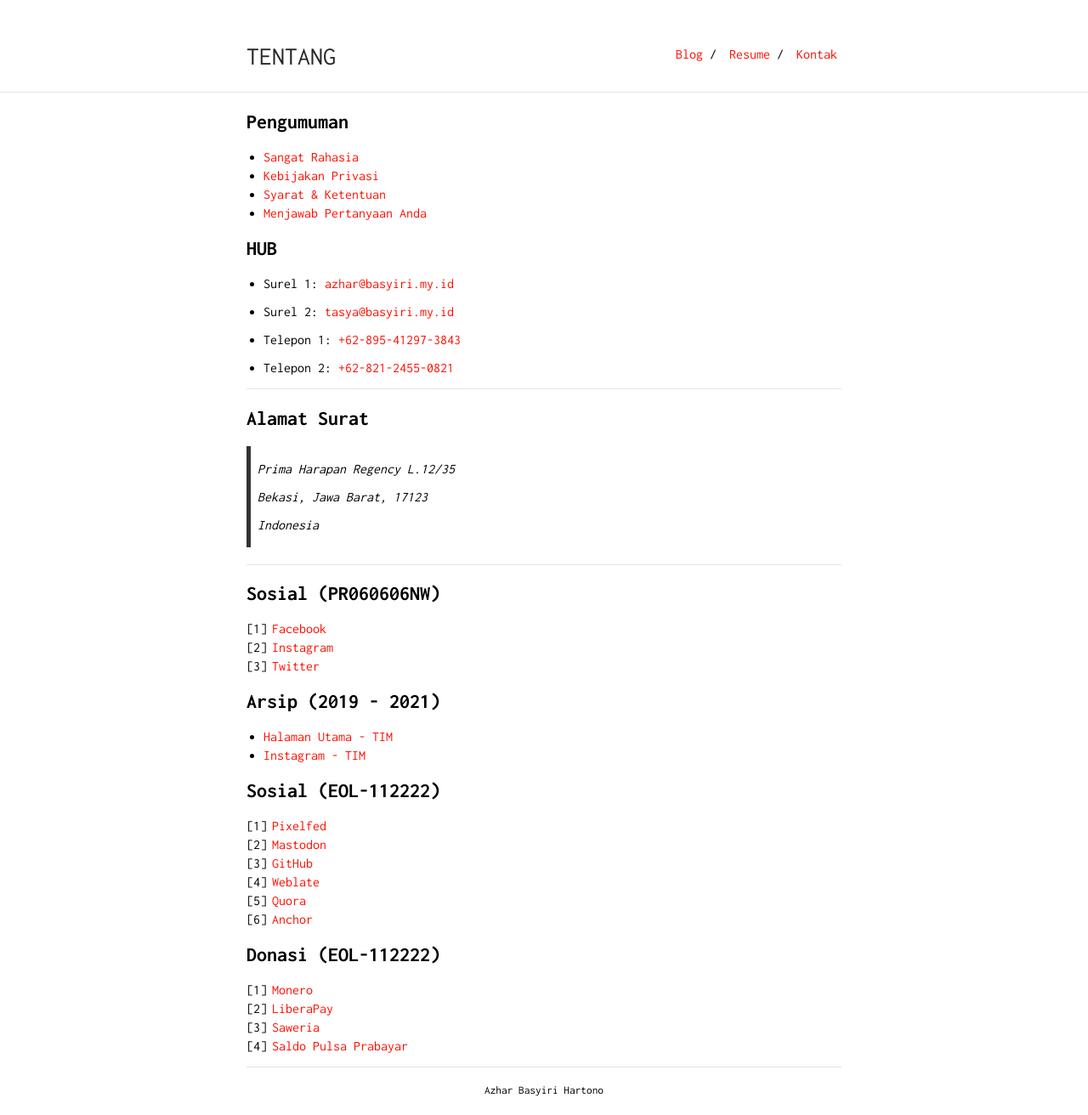
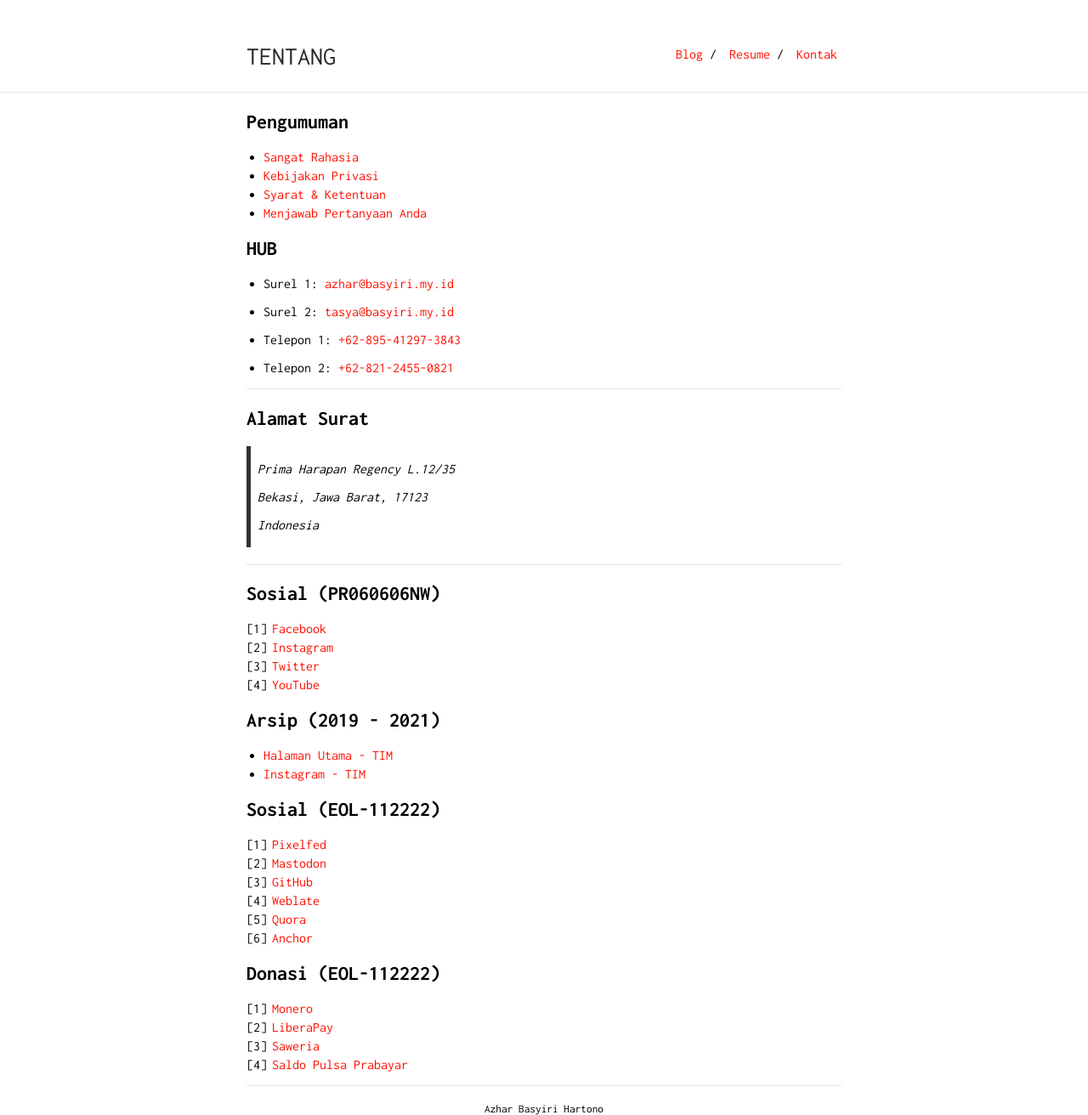
Before and after one commit to intrapegasus/id, a Jekyll site: the page built from kontak.md, in a window 1280 px wide. Shown: the whole page at 85% size. Built offline with Jekyll 4.4.1, drawn with Linux system fonts in a browser that asks for light colours; our own code applies the rules of GitHub Pages for plain Markdown files; before the commit the page ends 1290 px from its top, so only the background shows below that.

Commit message:
Update kontak.md

```diff
--- a/kontak.md
+++ b/kontak.md
@@ -37,6 +37,7 @@ is_contact: true
 1. [Facebook](https://facebook.com/intrapegasus)
 2. [Instagram](https://instagram.com/intrapegasus)
 3. [Twitter](https://twitter.com/intrapegasus)
+4. [YouTube](https://www.youtube.com/@intrapegasus/videos)
 
 ## Arsip (2019 - 2021)
 
```
